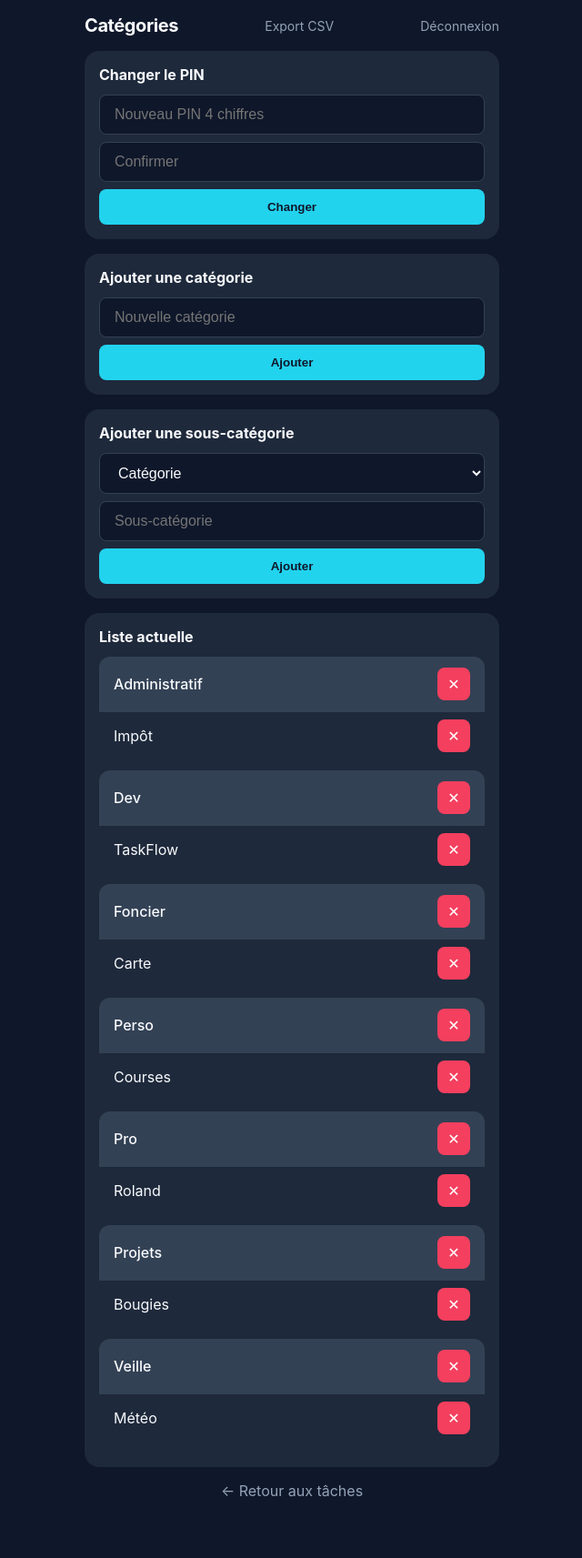
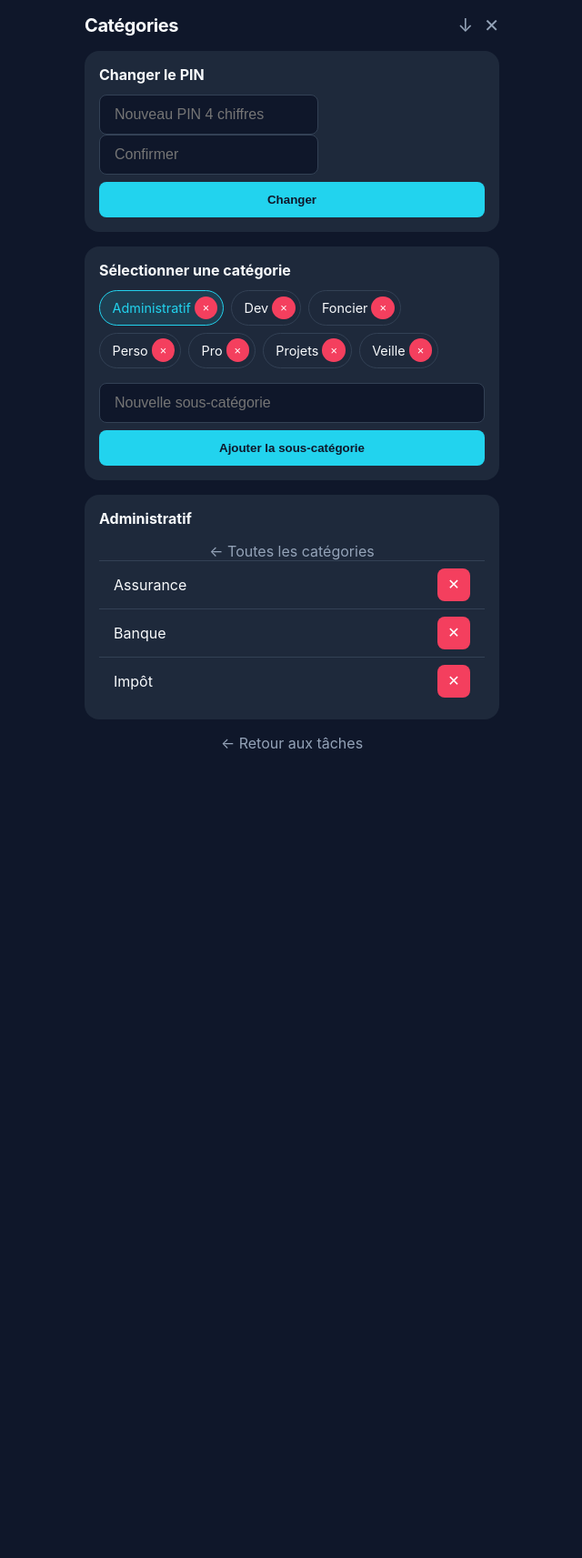
Before and after one commit to LittllMind/task_flow, a PHP site: page /admin.php?cat=Administratif in a window 1280 px wide. Shown: the whole page at 91% size, without its empty margins (319-959 px from the left). After the commit the page ends 824 px from the top, so only its background shows below. Run offline with PHP 8.4, Linux system fonts and the light colour scheme; the visitor is signed in with stand-in values (Sample User, id 1); data comes from the database, SQL or seed files in the repository.

Commit message:
fix(categories): composite PK, admin form, stats execute, overdue sort
- Migrate categories from single PK on name to composite PK (name, subcategory)
  so multiple subcategories per category are actually stored.
- Fix admin.php add_category form field name (category, not subcategory).
- Fix TaskRepository::stats() missing execute() on prepared overdue query.
- Fix TaskRepository::findIncomplete() ordering (was using string comparison
  against :today and leaving an unused bound param).
- Expand FeatureTest coverage for subcategory add/remove and default seed.

```diff
--- a/public/admin.php
+++ b/public/admin.php
@@ -9,6 +9,10 @@ require $vendorPath;
 
 use TaskFlow\Database;
 use TaskFlow\TaskRepository;
+
+$baseDir = dirname(dirname($vendorPath));
+require $baseDir . '/src/Config.php';
+requirePin();
 
 session_start();
 if (empty($_SESSION['csrf'])) {
@@ -31,15 +35,11 @@ if (!file_exists($dbPath)) {
         $dbPath = __DIR__ . '/../data/taskflow.sqlite';
     }
 }
-require __DIR__ . '/../src/Config.php';
-requirePin();
+if (isset($_GET['export_csv'])) {
     $repo = new TaskRepository(Database::get($dbPath));
-
-if (isset($_GET['export_csv'])) {
     header('Content-Type: text/csv; charset=utf-8');
     header('Content-Disposition: attachment; filename=taskflow.csv');
-    $tasks = $repo->findIncomplete();
-    $tasks = array_merge($tasks, $repo->findDone());
+    $tasks = array_merge($repo->findIncomplete(), $repo->findDone());
     $out = fopen('php://output', 'w');
     fputcsv($out, ['id', 'title', 'category', 'subcategory', 'priority', 'due_at', 'done', 'done_at', 'created_at']);
     foreach ($tasks as $t) {
@@ -48,6 +48,8 @@ if (isset($_GET['export_csv'])) {
     fclose($out);
     exit;
 }
+
+$repo = new TaskRepository(Database::get($dbPath));
 
 $action = $_POST['action'] ?? '';
 if (in_array($action, ['add_category', 'remove_category', 'add_subcategory', 'remove_subcategory', 'change_pin'], true) && $_SERVER['REQUEST_METHOD'] === 'POST') {
@@ -70,24 +72,16 @@ if (in_array($action, ['add_category', 'remove_category', 'add_subcategory', 're
             $_SESSION['pin_msg'] = 'PIN invalide.';
         }
     }
-    header('Location: admin.php');
+    header('Location: admin.php' . (!empty($_POST['selected']) ? '?cat=' . urlencode($_POST['selected']) : ''));
     exit;
 }
 
 $categories = $repo->categories();
-
-function cleanEmpty(array $cats): array
-{
-    foreach ($cats as $cat => &$subs) {
+foreach ($categories as $cat => &$subs) {
     $subs = array_values(array_filter($subs, fn(string $s): bool => $s !== ''));
-        if (empty($subs)) {
-            unset($cats[$cat]);
 }
-    }
-    return $cats;
-}
-
-$categories = cleanEmpty($categories);
+$selected = $_GET['cat'] ?? '';
+$selected = isset($categories[$selected]) ? $selected : '';
 ?>
 <!DOCTYPE html>
 <html lang="fr">
@@ -102,8 +96,10 @@ $categories = cleanEmpty($categories);
   <div class="container">
     <header>
       <h1>Catégories</h1>
-      <a class="logout-link" href="?export_csv=1">Export CSV</a>
-      <a class="logout-link" href="logout.php">Déconnexion</a>
+      <div class="header-actions">
+        <a class="admin-link" href="?export_csv=1" title="Export CSV">↓</a>
+        <a class="admin-link" href="logout.php" title="Déconnexion">✕</a>
+      </div>
     </header>
 
     <div class="admin-section">
@@ -111,70 +107,69 @@ $categories = cleanEmpty($categories);
       <form method="post" class="admin-form">
         <input type="hidden" name="csrf" value="<?= htmlspecialchars($csrf, ENT_QUOTES, 'UTF-8') ?>">
         <input type="hidden" name="action" value="change_pin">
+        <div class="row">
           <input type="password" name="pin" inputmode="numeric" maxlength="4" placeholder="Nouveau PIN 4 chiffres" required>
           <input type="password" name="pin_confirm" inputmode="numeric" maxlength="4" placeholder="Confirmer" required>
+        </div>
         <button type="submit">Changer</button>
       </form>
       <?php if (!empty($_SESSION['pin_msg'])): ?><p class="pin-msg"><?= htmlspecialchars($_SESSION['pin_msg']); unset($_SESSION['pin_msg']); ?></p><?php endif; ?>
     </div>
+
     <div class="admin-section">
-      <h2>Ajouter une catégorie</h2>
-      <form method="post" class="admin-form">
+      <h2>Sélectionner une catégorie</h2>
+      <div class="category-selector">
+        <?php foreach (array_keys($categories) as $cat): ?>
+          <div class="cat-chip <?= $selected === $cat ? 'active' : '' ?>">
+            <a href="?cat=<?= urlencode($cat) ?>"><?= htmlspecialchars($cat) ?></a>
+            <form method="post" class="action-form" onsubmit="return confirm('Supprimer cette catégorie ?')">
               <input type="hidden" name="csrf" value="<?= htmlspecialchars($csrf, ENT_QUOTES, 'UTF-8') ?>">
-        <input type="hidden" name="action" value="add_category">
-        <input type="text" name="category" placeholder="Nouvelle catégorie" required>
-        <button type="submit">Ajouter</button>
+              <input type="hidden" name="action" value="remove_category">
+              <input type="hidden" name="category" value="<?= htmlspecialchars($cat, ENT_QUOTES, 'UTF-8') ?>">
+              <input type="hidden" name="selected" value="<?= htmlspecialchars($selected, ENT_QUOTES, 'UTF-8') ?>">
+              <button type="submit" class="btn btn-danger" title="Supprimer">×</button>
+            </form>
+          </div>
+        <?php endforeach; ?>
+      </div>
+
+      <form method="post" class="admin-form" id="addForm">
+        <input type="hidden" name="csrf" value="<?= htmlspecialchars($csrf, ENT_QUOTES, 'UTF-8') ?>">
+        <input type="hidden" name="selected" id="formSelected" value="<?= htmlspecialchars($selected, ENT_QUOTES, 'UTF-8') ?>">
+        <input type="hidden" name="action" id="formAction" value="<?= $selected === '' ? 'add_category' : 'add_subcategory' ?>">
+        <?php if ($selected !== ''): ?>
+          <input type="hidden" name="category" value="<?= htmlspecialchars($selected, ENT_QUOTES, 'UTF-8') ?>">
+        <?php endif; ?>
+        <input type="text" id="addInput" name="<?= $selected === '' ? 'category' : 'subcategory' ?>" class="add-input" placeholder="<?= $selected === '' ? 'Nouvelle catégorie' : 'Nouvelle sous-catégorie' ?>" required>
+        <button type="submit" id="addBtn"><?= $selected === '' ? 'Ajouter la catégorie' : 'Ajouter la sous-catégorie' ?></button>
       </form>
     </div>
 
     <div class="admin-section">
-      <h2>Ajouter une sous-catégorie</h2>
-      <form method="post" class="admin-form">
-        <input type="hidden" name="csrf" value="<?= htmlspecialchars($csrf, ENT_QUOTES, 'UTF-8') ?>">
-        <input type="hidden" name="action" value="add_subcategory">
-        <select name="category" required>
-          <option value="">Catégorie</option>
-          <?php foreach (array_keys($categories) as $cat): ?>
-            <option value="<?= htmlspecialchars($cat, ENT_QUOTES, 'UTF-8') ?>"><?= htmlspecialchars($cat) ?></option>
-          <?php endforeach; ?>
-        </select>
-        <input type="text" name="subcategory" placeholder="Sous-catégorie" required>
-        <button type="submit">Ajouter</button>
-      </form>
-    </div>
-
-    <div class="admin-section">
-      <h2>Liste actuelle</h2>
-      <?php if (empty($categories)): ?>
-        <p class="empty">Aucune catégorie.</p>
-      <?php endif; ?>
-      <?php foreach ($categories as $cat => $subs): ?>
-        <div class="category-group">
-          <div class="category-header">
-            <span><?= htmlspecialchars($cat) ?></span>
-            <form method="post" class="action-form" onsubmit="return confirm('Supprimer cette catégorie et toutes ses sous-catégories ?')">
-              <input type="hidden" name="csrf" value="<?= htmlspecialchars($csrf, ENT_QUOTES, 'UTF-8') ?>">
-              <input type="hidden" name="action" value="remove_category">
-              <input type="hidden" name="category" value="<?= htmlspecialchars($cat, ENT_QUOTES, 'UTF-8') ?>">
-              <button type="submit" class="btn btn-danger">✕</button>
-            </form>
-          </div>
+      <h2><?= $selected === '' ? 'Catégories' : htmlspecialchars($selected) ?></h2>
+      <?php if ($selected === ''): ?>
+        <p class="empty">Sélectionne une catégorie ci-dessus pour voir ses sous-catégories.</p>
+      <?php else: ?>
+        <a href="admin.php" class="back-link">← Toutes les catégories</a>
         <ul class="sub-list">
-            <?php foreach ($subs as $sub): ?>
+          <?php if (empty($categories[$selected])): ?>
+            <li class="empty">Aucune sous-catégorie.</li>
+          <?php else: ?>
+            <?php foreach ($categories[$selected] as $sub): ?>
               <li>
                 <span><?= htmlspecialchars($sub) ?></span>
                 <form method="post" class="action-form">
                   <input type="hidden" name="csrf" value="<?= htmlspecialchars($csrf, ENT_QUOTES, 'UTF-8') ?>">
                   <input type="hidden" name="action" value="remove_subcategory">
-                  <input type="hidden" name="category" value="<?= htmlspecialchars($cat, ENT_QUOTES, 'UTF-8') ?>">
+                  <input type="hidden" name="category" value="<?= htmlspecialchars($selected, ENT_QUOTES, 'UTF-8') ?>">
                   <input type="hidden" name="subcategory" value="<?= htmlspecialchars($sub, ENT_QUOTES, 'UTF-8') ?>">
-                  <button type="submit" class="btn btn-danger">✕</button>
+                  <button type="submit" class="btn btn-danger" title="Supprimer">✕</button>
                 </form>
               </li>
             <?php endforeach; ?>
+          <?php endif; ?>
         </ul>
-        </div>
-      <?php endforeach; ?>
+      <?php endif; ?>
     </div>
 
     <a class="back-link" href="index.php">← Retour aux tâches</a>
--- a/public/stats.php
+++ b/public/stats.php
@@ -6,7 +6,8 @@ if (!file_exists($vendorPath)) {
     $vendorPath = __DIR__ . '/../vendor/autoload.php';
 }
 require $vendorPath;
-require __DIR__ . '/../src/Config.php';
+$baseDir = dirname(dirname($vendorPath));
+require $baseDir . '/src/Config.php';
 
 requirePin();
 
--- a/public/style.css
+++ b/public/style.css
@@ -454,3 +454,50 @@ header .admin-link {
   text-decoration: none;
   font-size: .875rem;
 }
+
+.header-actions {
+  display: flex;
+  gap: .75rem;
+  margin-left: auto;
+}
+
+.category-selector {
+  display: flex;
+  flex-wrap: wrap;
+  gap: .5rem;
+  margin-bottom: 1rem;
+}
+
+.cat-chip {
+  display: inline-flex;
+  align-items: center;
+  gap: .25rem;
+  background: var(--surface);
+  border: 1px solid var(--surface-light);
+  border-radius: 2rem;
+  padding: .35rem .35rem .35rem .85rem;
+  font-size: .9rem;
+}
+
+.cat-chip.active {
+  background: var(--accent-soft);
+  border-color: var(--accent);
+  color: var(--accent);
+}
+
+.cat-chip a {
+  color: var(--text);
+  text-decoration: none;
+}
+
+.cat-chip.active a {
+  color: var(--accent);
+}
+
+.cat-chip form button {
+  width: 1.6rem;
+  height: 1.6rem;
+  border-radius: 50%;
+  font-size: .8rem;
+  padding: 0;
+}
```
Also changed, not shown: src/TaskRepository.php (+39 -4 lines), tests/FeatureTest.php (+32 -5 lines). Lines whose indentation alone changed are shown as unchanged.
